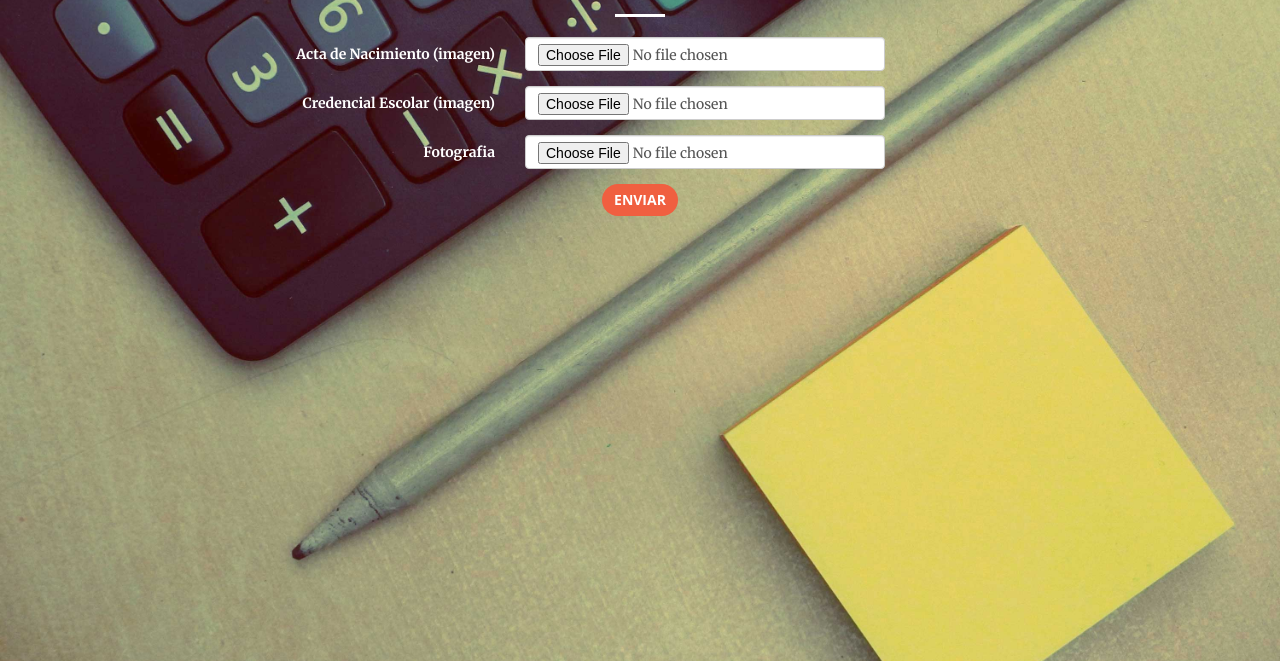
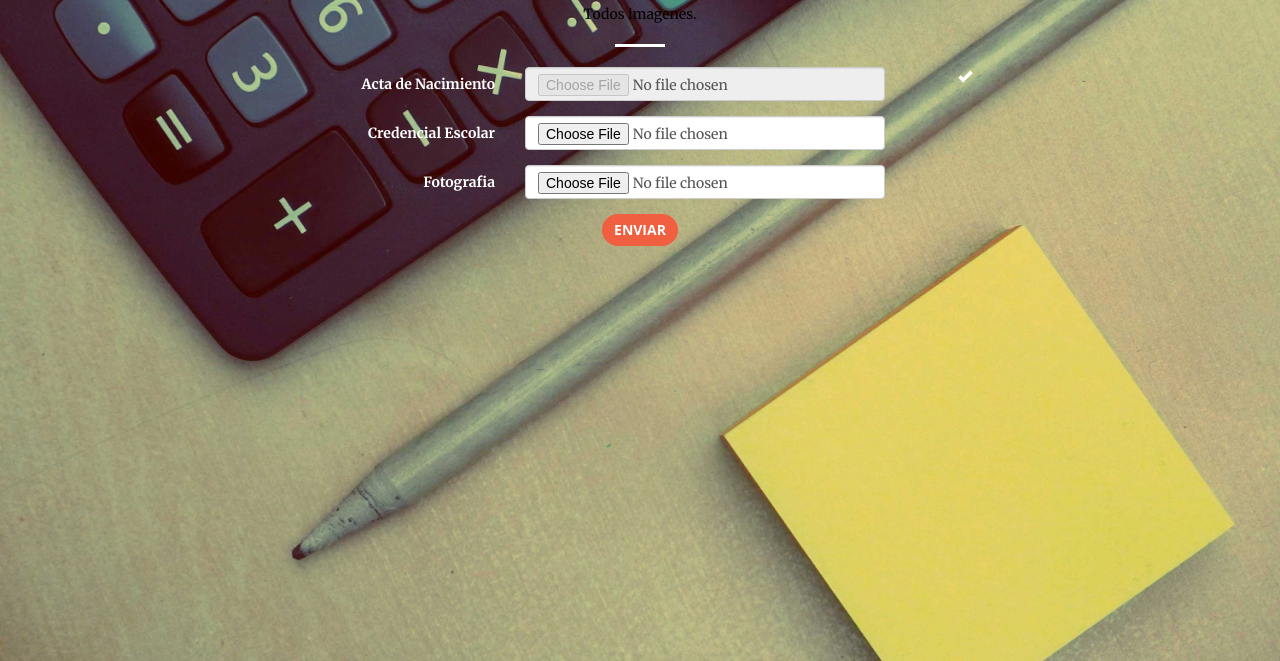
Before and after one commit to chunkzer/Servicio-2015, a plain HTML site: page docs.html in a window 1280 px wide. Shown: the part 139-800 px from the top of the page. Drawn offline with nearby package versions, Linux system fonts and the light colour scheme.

Commit message:
Detalle menor..

```diff
--- a/docs.html
+++ b/docs.html
@@ -69,21 +69,29 @@
 
 		  <div class="col-lg-8 col-lg-offset-2 text-center">
                     <h2 style="color:white;" class="section-heading">Envia tus documentos</h2>
+                    Todos imagenes.
                     <hr class="light">
                     <form style="color: white;" class="form-horizontal">
                         <fieldset>
 
                             <!-- Text input-->
                             <div class="form-group">
-                                <label class="col-md-4 control-label" for="textinput">Acta de Nacimiento (imagen)</label>
+                                <label class="col-md-4 control-label" for="textinput">Acta de Nacimiento</label>
                                 <div class="col-md-6">
-                                    <input id="textinput" name="textinput" type="file" placeholder="" class="form-control input-md">
+                                    <input disabled id="textinput1" name="textinput" type="file" placeholder="" class="form-control input-md">
                                 </div>
+                                <span id="a1"></span>
                             </div>
+                            <script>
+                                if (document.getElementById("textinput1").disabled){
+                                    document.getElementById("textinput1").setAttribute("title", "Ya has enviado este documento");
+                                    document.getElementById("a1").setAttribute("class", "glyphicon glyphicon-ok");
+                                }
+                            </script>
 
                             <!-- Text input-->
                             <div class="form-group">
-                                <label class="col-md-4 control-label" for="textinput">Credencial Escolar (imagen)</label>
+                                <label class="col-md-4 control-label" for="textinput">Credencial Escolar</label>
                                 <div class="col-md-6">
                                     <input id="textinput" name="textinput" type="file" placeholder="" class="form-control input-md">
                                 </div>
```
